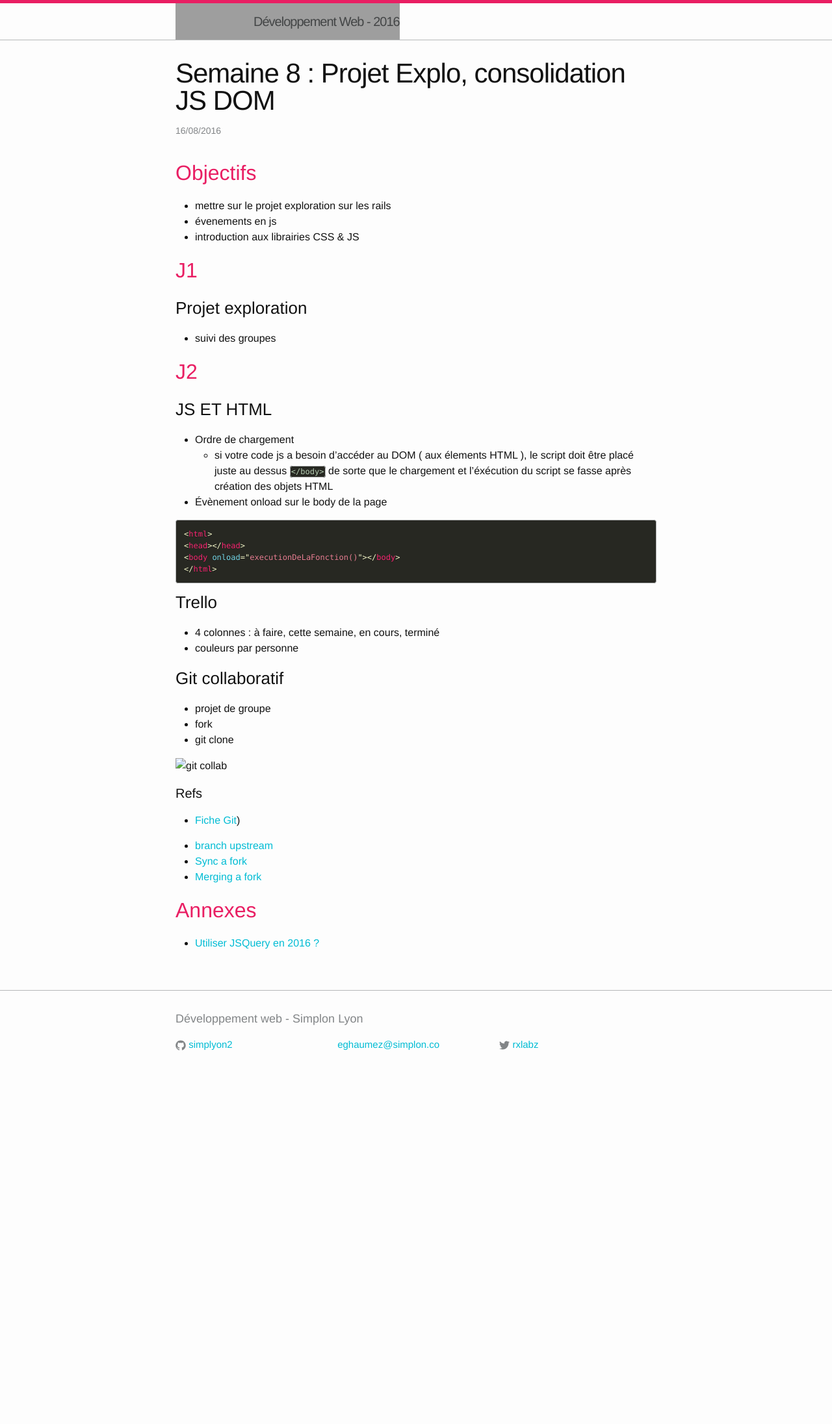
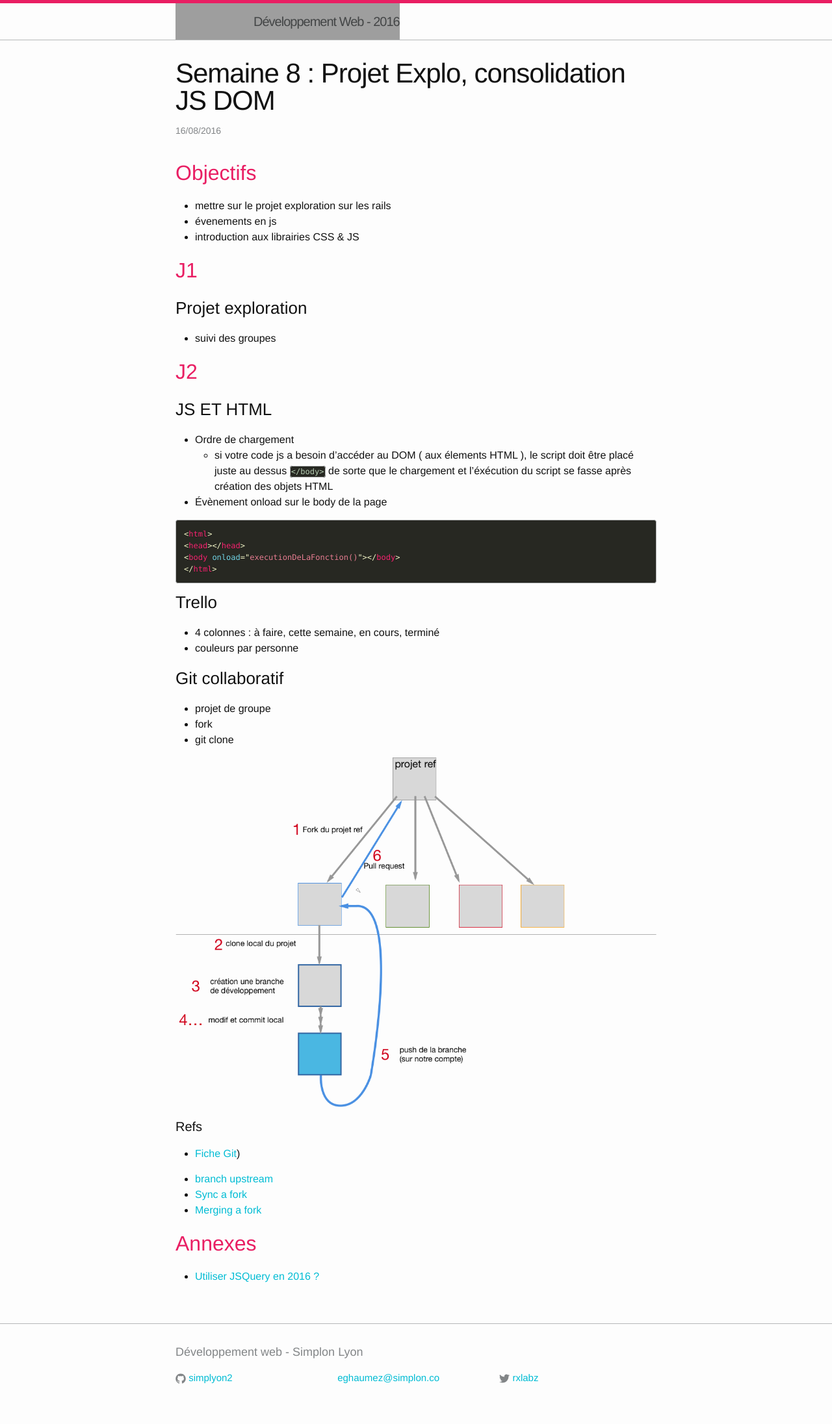
Before and after one commit to cappert/support, a Jekyll site: the page built from _posts/2016-08-22-semaine8.md, in a window 1280 px wide. Shown: the whole page at 65% size. Built offline with Jekyll 4.4.1, drawn with Linux system fonts in a browser that asks for light colours; before the commit the page ends 1679 px from its top, so only the background shows below that; grey boxes are pictures that could not be loaded.

Commit message:
S8J2 git collab

```diff
--- a/_posts/2016-08-22-semaine8.md
+++ b/_posts/2016-08-22-semaine8.md
@@ -44,7 +44,7 @@ categories:
 - fork
 - git clone
 
-![git collab](../../../../git_collab.png)
+![git collab](../../../../img/git_collab.png)
 
 #### Refs
 
```
